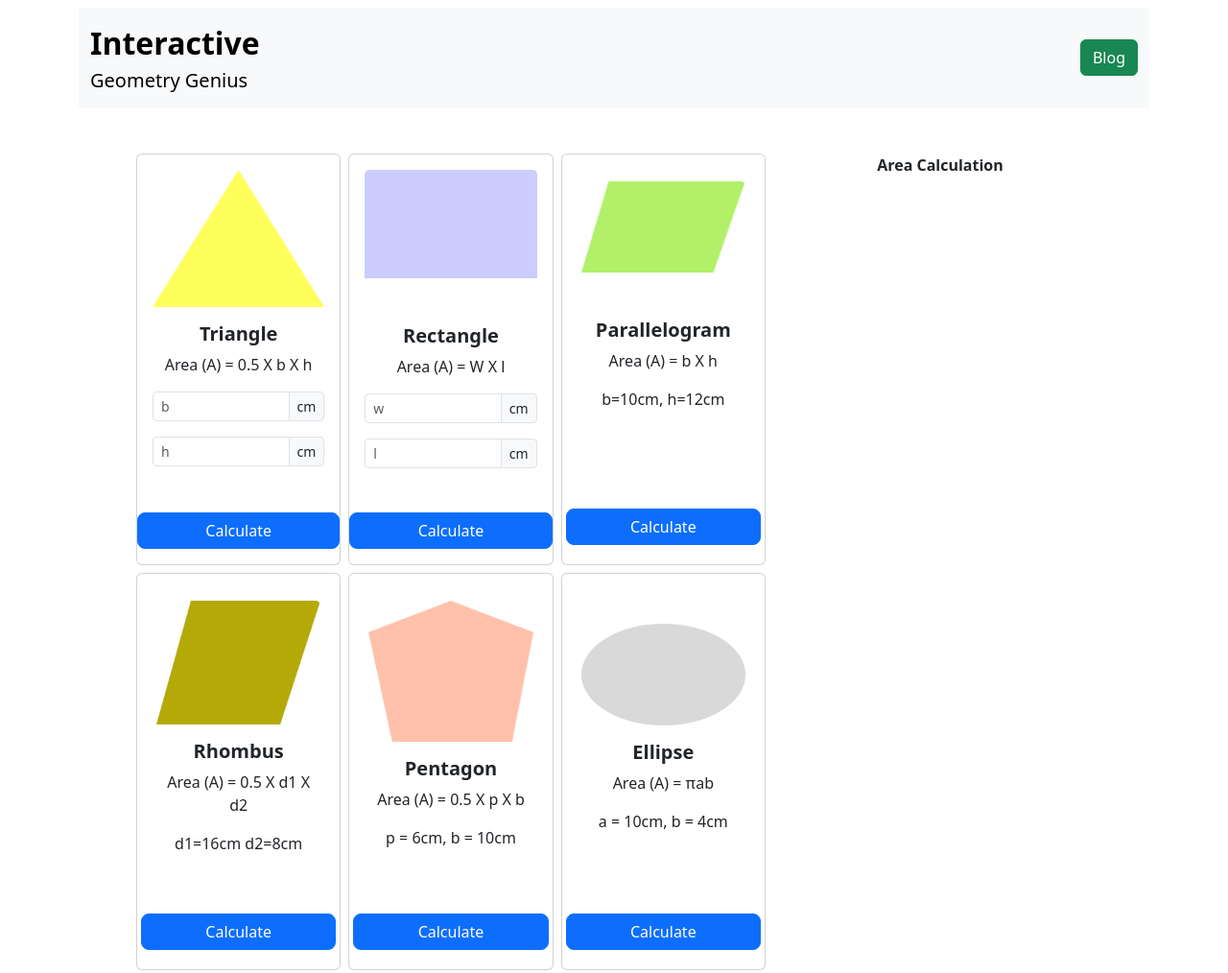
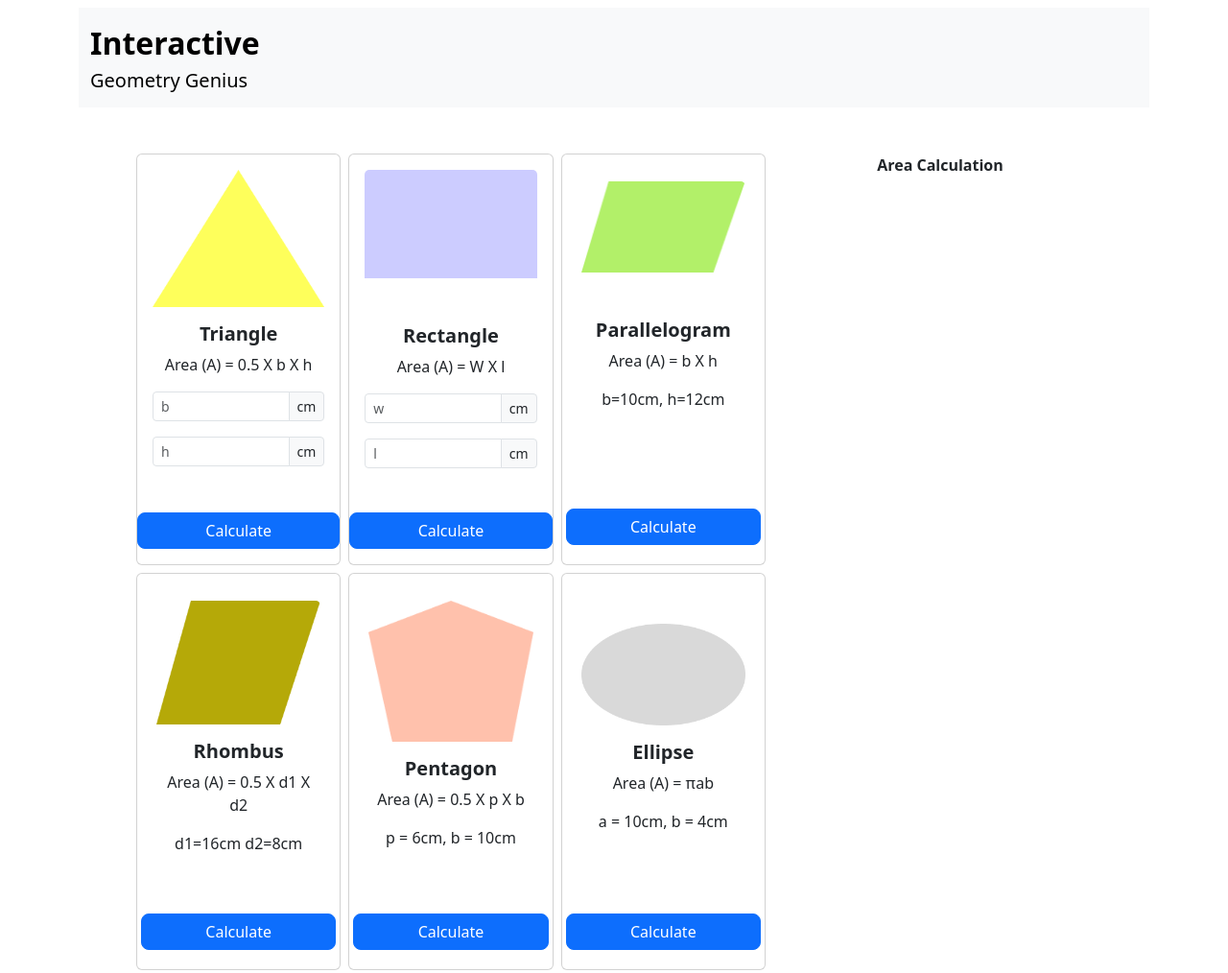
Before and after one commit to ashraf56/Geometry-Genius, a plain HTML site: page index.html in a window 1280 px wide. Shown: the whole page at 96% size. Drawn offline with nearby package versions, Linux system fonts and the light colour scheme.

Commit message:
blog removed

```diff
--- a/index.html
+++ b/index.html
@@ -14,9 +14,7 @@
       <div class="container-fluid">
         <a class="navbar-brand"><span class="fs-2 fw-bold">Interactive </span><br> <span>Geometry Genius</span></a>
 
-        <form class="d-flex" role="search">
-          <a class="btn btn-success" type="submit" href="question.html" >Blog</a>
-        </form>
+
       </div>
     </nav>
 </header>
```
